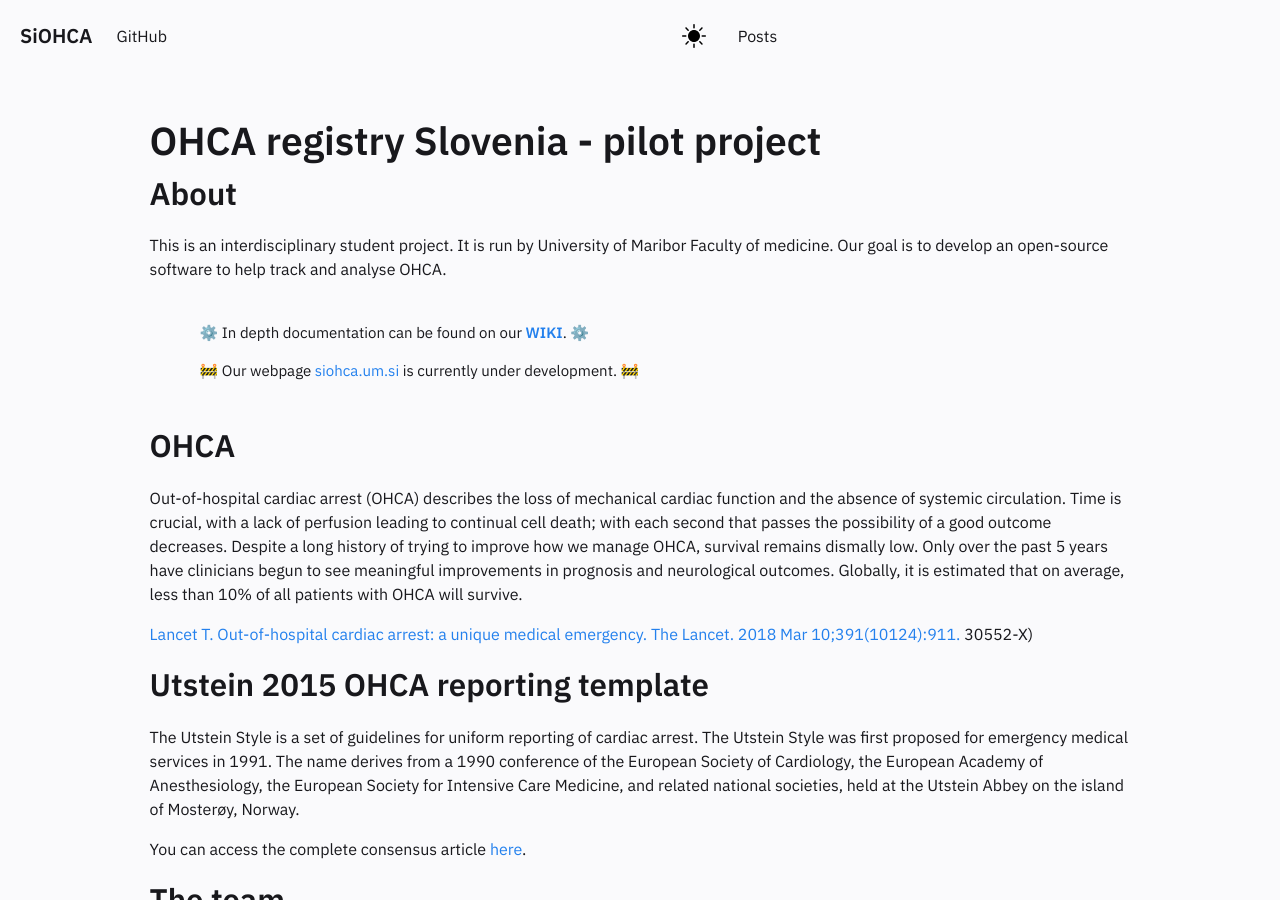
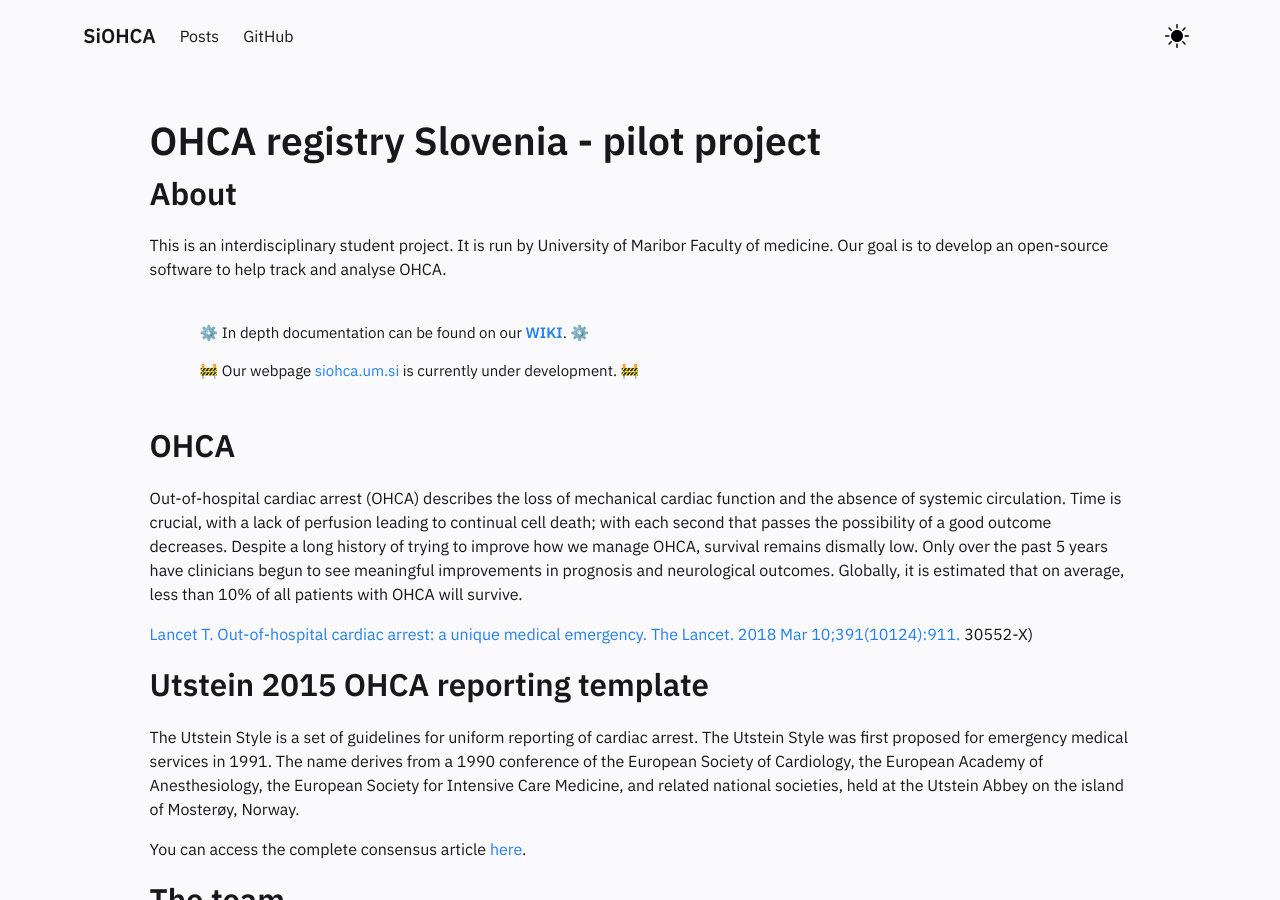
Before and after one commit to SterArcher/OHCA-registry-Slovenia, a Jekyll site: the page built from pages/index.md, in a window 1280 px wide and 900 px high. Built offline with Jekyll 4.4.1, drawn with Linux system fonts in a browser that asks for light colours.

Commit message:
Fixed 'Posts' alignment

```diff
--- a/_includes/Header.html
+++ b/_includes/Header.html
@@ -29,33 +29,30 @@
 *
 {%- endcomment -%}
 
-<nav class="navbar is-transparent" role="navigation" aria-label="main navigation">
+<nav class="navbar is-transparent" style="margin-left: 5%; margin-right: 5%;" role="navigation" aria-label="main navigation">
     <div class="navbar-brand">
         <a class="navbar-item" href="../index.html">
             <h4>SiOHCA</h4>
         </a>
-        <div class="navbar-item navbar-dark-mode__mobile is-hidden-tablet" onclick="modeSwitcher()">
-            <div class="buttons">
-                <a class="button is-text">
-                    <span class="icon is-small">
-              <img src="../assets/img/sun.svg" id="theme-toggle-img--mobile">
-            </span>
-                </a>
-            </div>
+        <div class="navbar-burger" data-target="navbarExampleTransparent">
+            <span></span>
+            <span></span>
+            <span></span>
         </div>
-        <a role="button" class="navbar-burger" aria-label="menu" aria-expanded="false" data-target="navbarBasicExample">
-            <span aria-hidden="true"></span>
-            <span aria-hidden="true"></span>
-            <span aria-hidden="true"></span>
-        </a>
+    </div>
+
+    <div id="navbarExampleTransparent" class="navbar-menu">
+        <div class="navbar-start">
+            <a href="https://siohca.um.si/posts" target="_blank" class="navbar-item">
+                Posts
+            </a>
+            <a href="https://github.com/SterArcher/OHCA-registry-Slovenia" target="_blank" class="navbar-item">
+                GitHub
+            </a>
+        </div>
     </div>
 
     <div id="github navbar" class="navbar-menu">
-        <div class="navbar-start">
-            <a href="https://github.com/SterArcher/OHCA-registry-Slovenia" target="_blank" class="navbar-item">
-          GitHub
-        </a>
-        </div>
         <div class="navbar-end is-hidden-mobile" onclick="modeSwitcher()">
             <div class="navbar-item">
                 <div class="buttons">
@@ -69,12 +66,5 @@
         </div>
     </div>
 
-    <div id="posts nav bar" class="navbar-menu">
-        <div class="navbar-start">
-            <a href="https://siohca.um.si/posts" target="_blank" class="navbar-item">
-          Posts
-        </a>
-        </div>
-    </div>
 </nav>
 <script src="/assets/js/Hamburger.js"></script>
```
